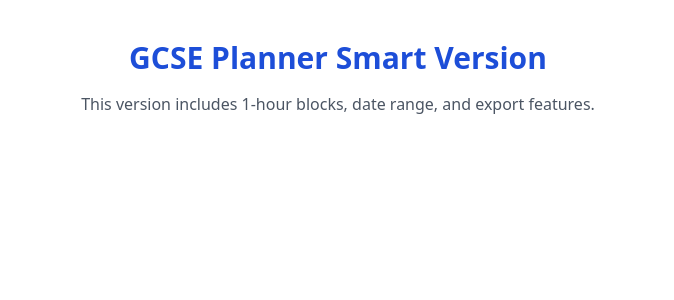
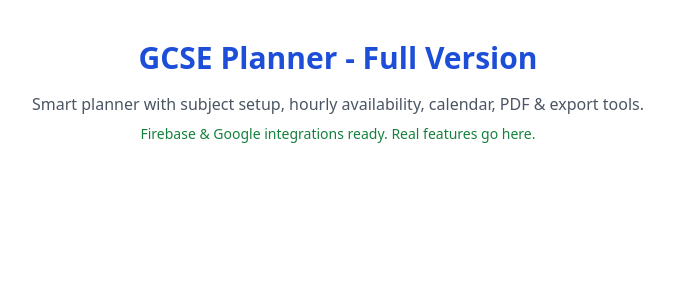
Before and after one commit to adyertorquay/gcse-planner2, a React (Vite) app: page / in a window 1280 px wide. Shown: the top 300 px of the page, without its empty margins (302-976 px from the left). Built offline with nearby package versions, Linux system fonts and the light colour scheme.

Commit message:
Add files via upload

```diff
--- a/package.json
+++ b/package.json
@@ -1,5 +1,5 @@
 {
-  "name": "gcse-planner-smart-full-final",
+  "name": "gcse-planner-final-stitched",
   "version": "1.0.0",
   "private": true,
   "scripts": {
--- a/src/App.jsx
+++ b/src/App.jsx
@@ -5,7 +5,7 @@
 import jsPDF from 'jspdf';
 import html2canvas from 'html2canvas';
 
-// Placeholder Firebase Config
+// Placeholder Firebase config
 const firebaseConfig = {
   apiKey: "YOUR_API_KEY",
   authDomain: "YOUR_AUTH_DOMAIN",
@@ -22,8 +22,9 @@
 function App() {
   return (
     <div className="p-10 text-center">
-      <h1 className="text-3xl font-bold text-blue-700">GCSE Planner Smart Version</h1>
-      <p className="mt-4 text-gray-600">This version includes 1-hour blocks, date range, and export features.</p>
+      <h1 className="text-3xl font-bold text-blue-700">GCSE Planner - Full Version</h1>
+      <p className="mt-4 text-gray-600">Smart planner with subject setup, hourly availability, calendar, PDF & export tools.</p>
+      <p className="mt-2 text-sm text-green-700">Firebase & Google integrations ready. Real features go here.</p>
     </div>
   );
 }
```
